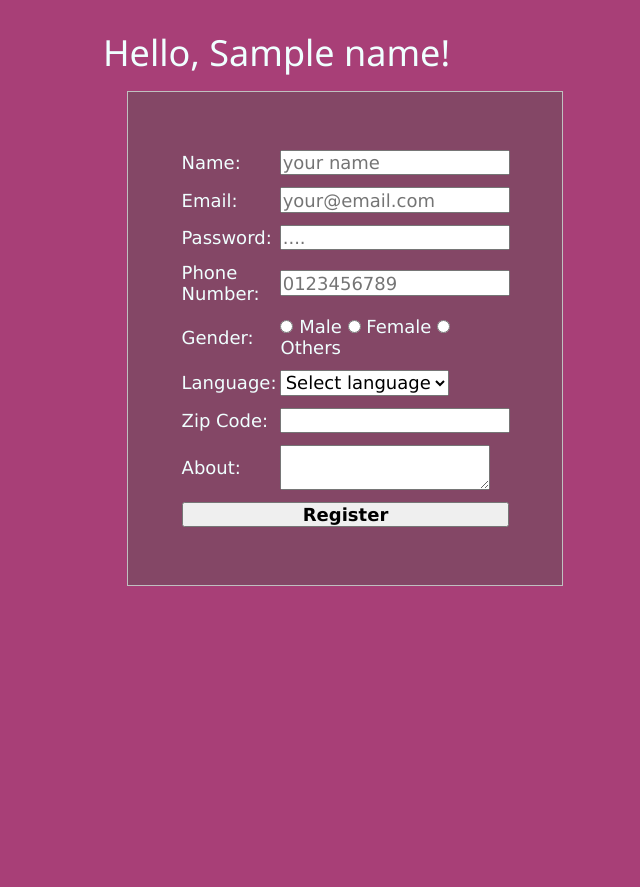
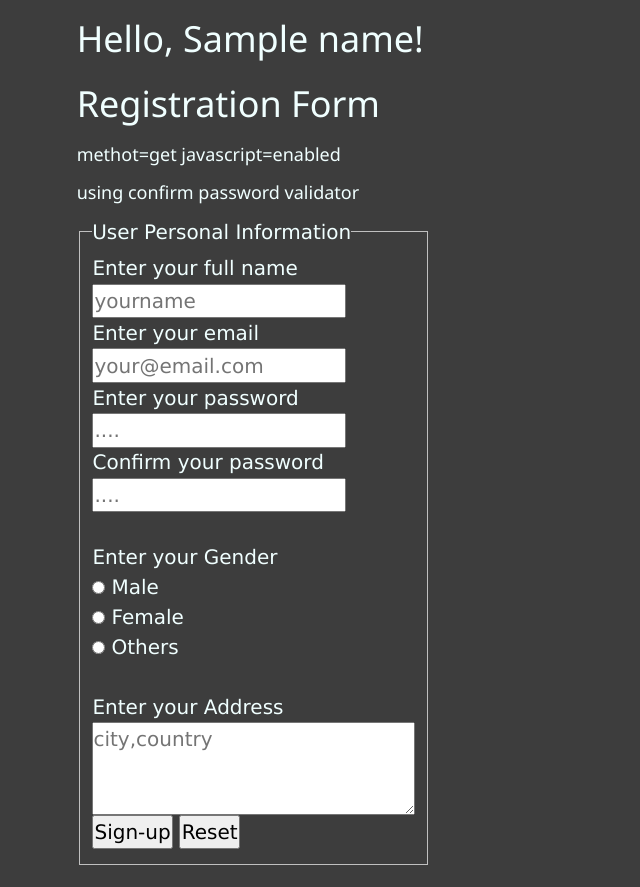
Before and after one commit to 0gaurav4/BBDU, a Django app: template MCA/templates/MCA/index.html in a window 1280 px wide. Shown: the whole page, without its empty margins (87-727 px from the left). Before the commit the page ends 586 px from the top, so only its background shows below. Run offline with Django 4.2, Linux system fonts and the light colour scheme; the template is opened without the code that fills it: most values are stand-ins (such as "Sample title", 1, 10 or a date in 2020).

Commit message:
form valiadation login ok

```diff
--- a/MCA/templates/MCA/index.html
+++ b/MCA/templates/MCA/index.html
@@ -1,16 +1,14 @@
 <html>
-    <body>
+
         <h1>Hello, {{ name }}!</h1>
-        <!DOCTYPE html>
-<html>
-<head> <title>Registration Form</title>
+
+        <head>
+            <title>Registration Form</title>
             <link rel="stylesheet" href="https://www.w3schools.com/w3css/4/w3.css">
-    <style> *{  padding: 0.1%;
-            font-size: 18px;}
-        th, td {  padding-top: 5px;
-                  padding-bottom: 5px;
-                  padding-left: 1px;
-                  padding-right: 1px;}
+            <style>
+                *{
+                    padding: 0.1%;
+                }
                 @media screen and (max-width: 1410px) {
                     html, body{
                     width: fit-content;
@@ -19,38 +17,72 @@
                     font-size: 20px;
                     justify-content: space-around;
                     word-wrap: break-word;
-            line-height: 1.5;}
-            td{width: 130px; }
-        th, td {  padding-top: 5px;
-                  padding-bottom: 5px;
-                  padding-left: 1px;
-                  padding-right: 1px; }} </style>  </head>
-<body style="background-color: rgb(168 63 119); color:azure; margin: 3%;">
-    <form id="form1" name="form1" method="get" action="thanks.html" style="width: 60%; margin-left: 5%;" onsubmit="fun1()">
-    <fieldset style="background-color: rgb(132 71 102); padding: 50px;">
-    <legend></legend> <center> <table>
-            <tbody> <tr>  <td class="td1">Name: </td>
-    <td><input type="text" id="uname" name="uname" placeholder="your name" required></td>
-              </tr> <tr> <td class="td1">Email:</td>
-                <td>  <input type="email" id="email" name="email" placeholder="your@email.com" required> </td> </tr>
-              <tr> <td class="td1">Password:</td>
-                <td>  <input type="password" id="password" name="password" placeholder="...." required></td> </tr>
-              <tr>  <td class="td1">Phone Number:</td>
-                <td><input type="number" name="tel" id="tel" placeholder="0123456789" required></td> </tr>
-              <tr>  <td class="td1">Gender:</td>
-                <td>    <input type="radio" name="gender" id="gender" value="male"> Male
-                    <input type="radio" name="gender" id="gender" value="female"> Female
-                    <input type="radio" name="gender" id="gender" value="others"> Others </td> </tr>
-              <tr> <td class="td1">Language:</td>  <td class="td1"> <select id="select" name="select">
-                <option value="Select language">Select language</option>
-                <option value="Hindi">Hindi</option>
-                <option value="Urdu">Urdu</option>
-                <option value="Tamil">Tamil</option>
-                <option value="English">English</option> </select>  </select> </td>  </tr>
-       <tr> <td class="td1">Zip Code:</td>  <td><input type="number" name="zipcode" id="zipcodde" value="zipcode"></td> </tr>
-<tr>  <td class="td1">About:</td> <td><textarea name="about" id="about" cols="21" rows="2"></textarea></td> </tr> </tbody>
-            <tfoot style=" font-weight: bold;"> <tr>
-                    <td colspan="2"><input type="submit" value="Register" style="width: 100%;"></td> </tr> </tfoot>
-                  </table> </center> </fieldset>  </form> </body> </html>
+                    line-height: 1.5;
+                    }
+                }
+            </style>
+            <script>
+                function fun()
+                {
+                    alert("Name: "+form1.uname.value  +
+                    "    Email: "+form1.email.value  +
+                    "    Gender: "+form1.gender.value  +
+                    "    Address: "+form1.address.value);
+                    var a=(document.form1.password.value);
+                    var b=(document.form1.cpassword.value);
+                    if (a==b){
+                        confirm("Submit")
+                        window.location.href = "http://127.0.0.1:8000/Gaurav";
+                        return true;
+
+                    }
+                    else
+                    {
+                        alert("password not matched with confirm password");
+                        document.getElementById("form1").reset();
+                        return false;
+                    }
+                }
+            </script>
+        </head>
+        <body style="background-color: rgb(61, 61, 61); color:azure">
+            <h1>Registration Form</h1>
+            <h5>methot=get javascript=enabled</h5>
+            <h5>using confirm password validator</h5>
+            <form id="form1" name="form1" method="get" action="http://127.0.0.1:8000/Gaurav" onsubmit="fun()">
+            <fieldset>
+            <legend>User Personal Information</legend>
+            <label for="uname">Enter your full name</label>
+            <br>
+            <input type="text" id="uname" name="uname" placeholder="yourname">
+            <br>
+            <label for="email">Enter your email</label>
+            <br>
+            <input type="email" id="email" name="email" placeholder="your@email.com">
+            <br>
+            <label for="password">Enter your password</label>
+            <br>
+            <input type="password" id="password" name="password" placeholder="....">
+            <br>
+            <label for="cpassword">Confirm your password</label>
+            <br>
+            <input type="password" id="cpassword" name="cpassword" placeholder="....">
+            <br>
+            <br>
+            <label for="gender">Enter your Gender</label>
+            <br>
+            <input type="radio" name="gender" id="gender" value="male"> Male <br>
+            <input type="radio" name="gender" id="gender" value="female"> Female <br>
+            <input type="radio" name="gender" id="gender" value="others"> Others <br>
+            <br>
+            <label for="address">Enter your Address</label>
+            <br>
+            <textarea name="address" id="address" cols="30" rows="3" placeholder="city,country"></textarea>
+            <br>
+            <input type="submit" value="Sign-up">
+            <input type="reset" name="resert" value="Reset">
+            </fieldset>
+            </form>
+
            </body>
     </html>
```
Also changed, not shown: MCA/templates/MCA/greet.html (+18 -0 lines). Lines whose indentation alone changed are shown as unchanged.
